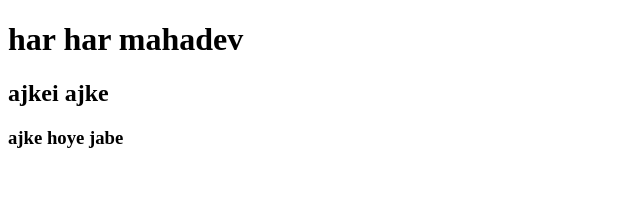
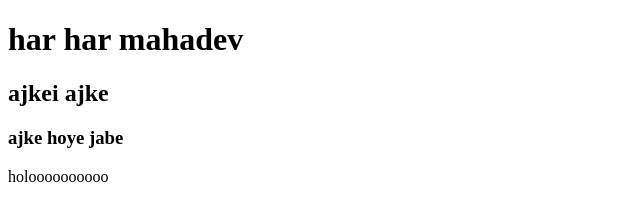
Before and after one commit to anuda7/my-repo-4, a plain HTML site: page index.html in a window 1280 px wide. Shown: the whole page, without its empty margins (0-640 px from the left). Drawn offline with Linux system fonts and the light colour scheme.

Commit message:
thik ache

```diff
--- a/index.html
+++ b/index.html
@@ -10,6 +10,8 @@
     <h1>har har mahadev</h1>
     <h2>ajkei ajke</h2>
     <h3>ajke hoye jabe</h3>
+    <p>holoooooooooo</p>
+
 
 </body>
 </html>
```
